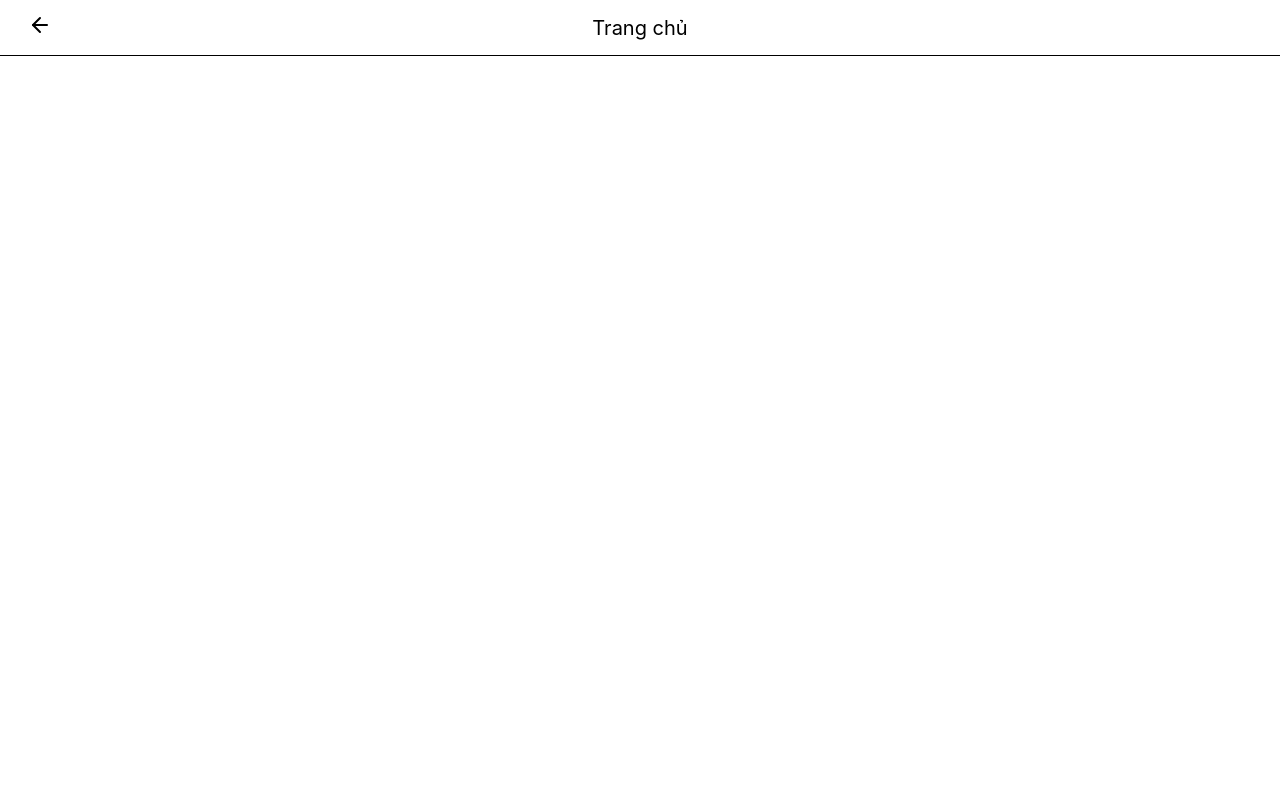
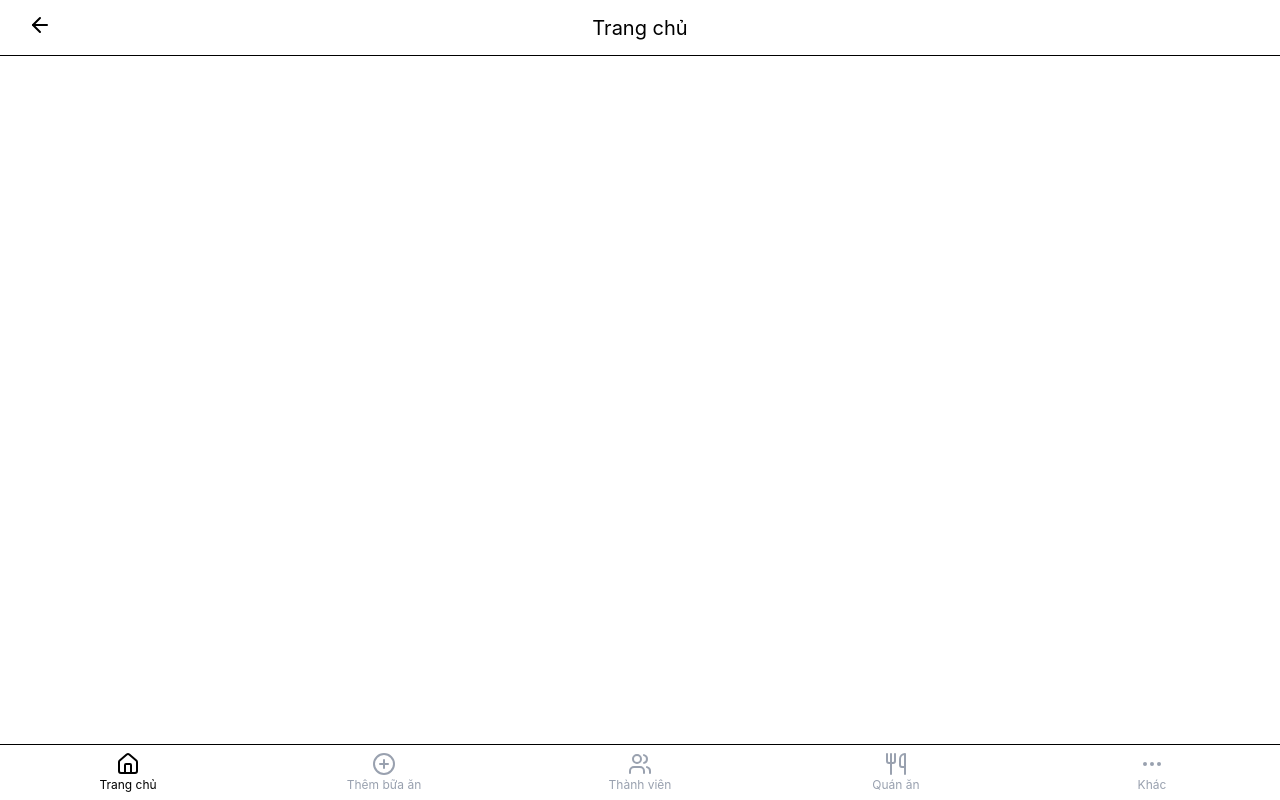
Before and after one commit to 202416852-anhpv/meal-ledger, a React (Vite) app in the folder frontend/: page / in a window 1280 px wide. Built offline with nearby package versions, Linux system fonts and the light colour scheme.

Commit message:
feat(frontend): add BottomNav component

```diff
--- a/frontend/src/components/layout/BottomNav.tsx
+++ b/frontend/src/components/layout/BottomNav.tsx
@@ -0,0 +1,67 @@
+import {
+  Home,
+  MoreHorizontal,
+  PlusCircle,
+  Users,
+  Utensils,
+} from "lucide-react";
+import { useLocation, useNavigate } from "react-router-dom";
+
+export const BottomNav = () => {
+  const navigate = useNavigate();
+  const location = useLocation();
+
+  const navItems = [
+    {
+      icon: Home,
+      label: "Trang chủ",
+      path: "/",
+    },
+    {
+      icon: PlusCircle,
+      label: "Thêm bữa ăn",
+      path: "/add-meal",
+    },
+    {
+      icon: Users,
+      label: "Thành viên",
+      path: "/participant",
+    },
+    {
+      icon: Utensils,
+      label: "Quán ăn",
+      path: "/restaurant",
+    },
+    {
+      icon: MoreHorizontal,
+      label: "Khác",
+      path: "/more",
+    },
+  ];
+
+  return (
+    <nav className="fixed bottom-0 left-0 right-0 h-14 grid grid-cols-5 border-t border-black bg-white">
+      {navItems.map((item) => {
+        const Icon = item.icon;
+        const isActive = location.pathname === item.path;
+
+        return (
+          <button
+            key={item.path}
+            onClick={() => navigate(item.path)}
+            className="flex flex-col items-center justify-center"
+          >
+            <Icon
+              className={`h-6 w-6 ${isActive ? "text-black" : "text-gray-400"}`}
+            />
+            <span
+              className={`text-[12px] ${isActive ? "text-black" : "text-gray-400"}`}
+            >
+              {item.label}
+            </span>
+          </button>
+        );
+      })}
+    </nav>
+  );
+};
--- /dev/null
+++ b/frontend/src/components/layout/RootLayout.tsx
@@ -0,0 +1,11 @@
+import { Outlet } from "react-router";
+import { BottomNav } from "./BottomNav";
+
+export const RootLayout = () => {
+  return (
+    <div>
+      <Outlet />
+      <BottomNav />
+    </div>
+  );
+};
```
Also changed, not shown: frontend/src/routes/index.tsx (+8 -1 lines).
